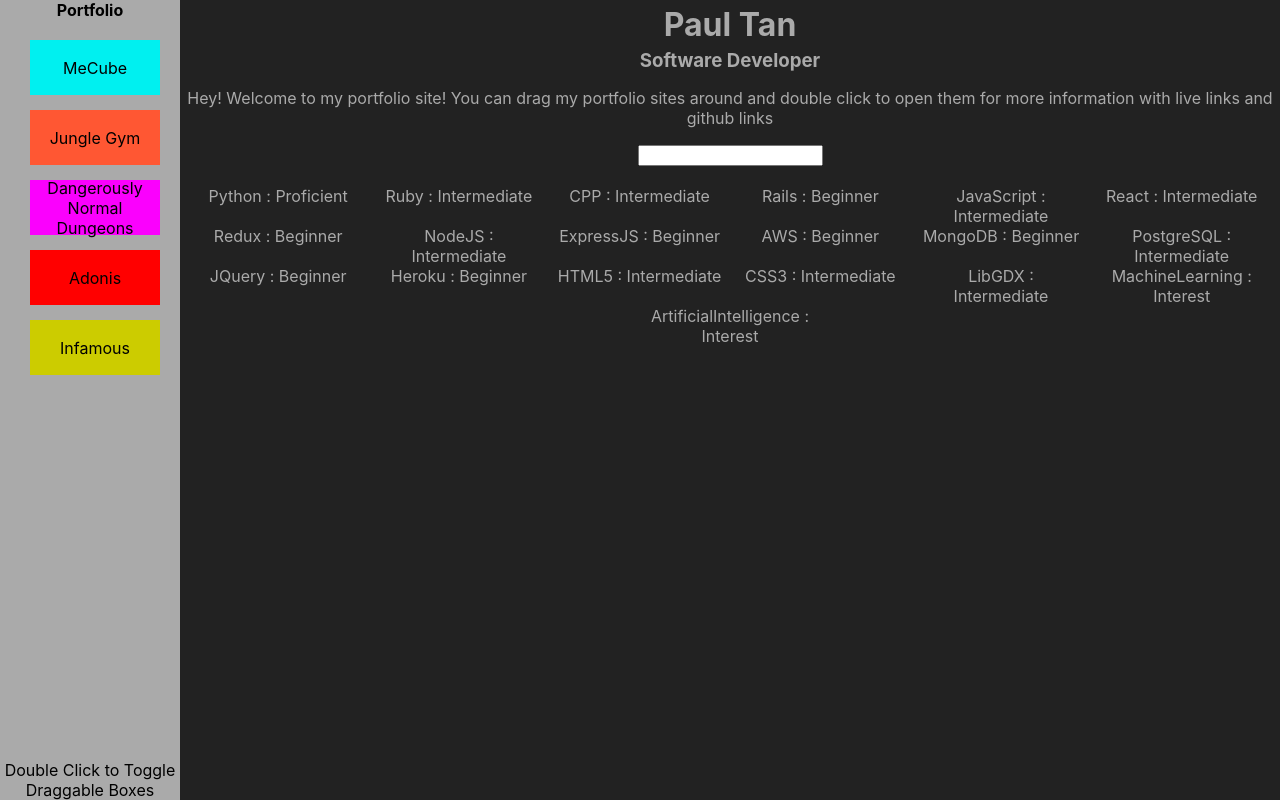
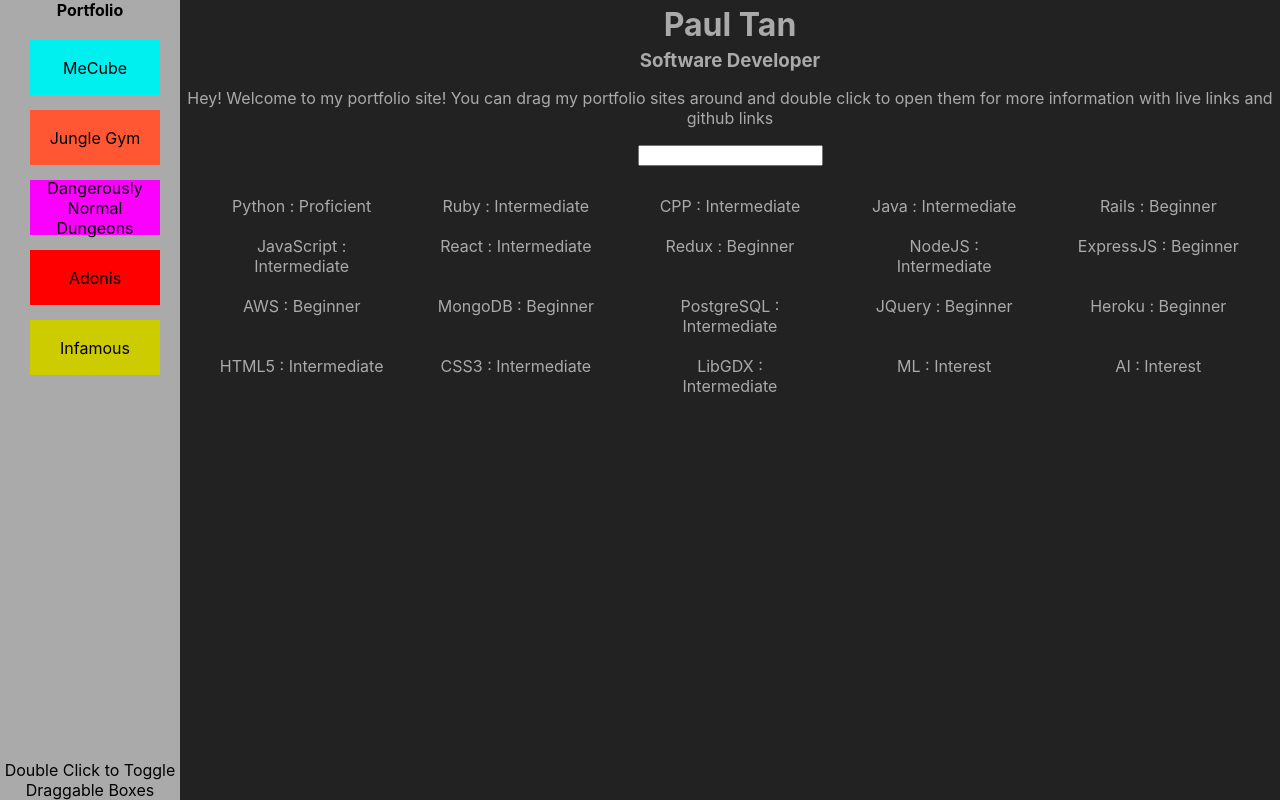
Before and after one commit to Neminem1203/portfolio-site, a React (Create React App) app: page / in a window 1280 px wide. Built offline with nearby package versions, Linux system fonts and the light colour scheme.

Commit message:
predeploy and deploy commands ran

```diff
--- a/package.json
+++ b/package.json
@@ -14,6 +14,8 @@
     "web-vitals": "^1.0.1"
   },
   "scripts": {
+    "predeploy": "npm run build",
+    "deploy": "gh-pages -d build",
     "start": "react-scripts start",
     "build": "react-scripts build",
     "test": "react-scripts test",
@@ -36,5 +38,8 @@
       "last 1 firefox version",
       "last 1 safari version"
     ]
+  },
+  "devDependencies": {
+    "gh-pages": "^3.1.0"
   }
 }
--- a/src/App.css
+++ b/src/App.css
@@ -120,4 +120,5 @@ body{
 }
 .skills div{
   width: 15%;
+  padding: 10px;
 }
--- a/src/App.js
+++ b/src/App.js
@@ -17,8 +17,7 @@ function App() {
   const [search, setSearch] = useState("");
   const skillset = Object.keys(skills).map(skill_name => {
             let opacity = 0.5;
-            const reg_ex = new RegExp(search.toLowerCase());
-            debugger
+            const reg_ex = new RegExp(search.replace(/[#-.]|[[-^]|[?|{}]/g, '\\$&').toLowerCase());
             if(search == "" || reg_ex.test(skill_name.toLowerCase())){
               opacity = 1;
             }
--- a/src/skill_set.js
+++ b/src/skill_set.js
@@ -2,6 +2,7 @@ let skills = {
     "Python": 3,
     "Ruby": 2,
     "CPP": 2,
+    "Java": 2,
     "Rails": 1,
     "JavaScript": 2,
     "React": 2,
@@ -16,8 +17,8 @@ let skills = {
     "HTML5": 2,
     "CSS3": 2,
     "LibGDX": 2,
-    "MachineLearning": 0,
-    "ArtificialIntelligence": 0,
+    "ML": 0,
+    "AI": 0,
 }
 
 
```
Also changed, not shown: 2 other files (tests, documents, lock files or other folders).
